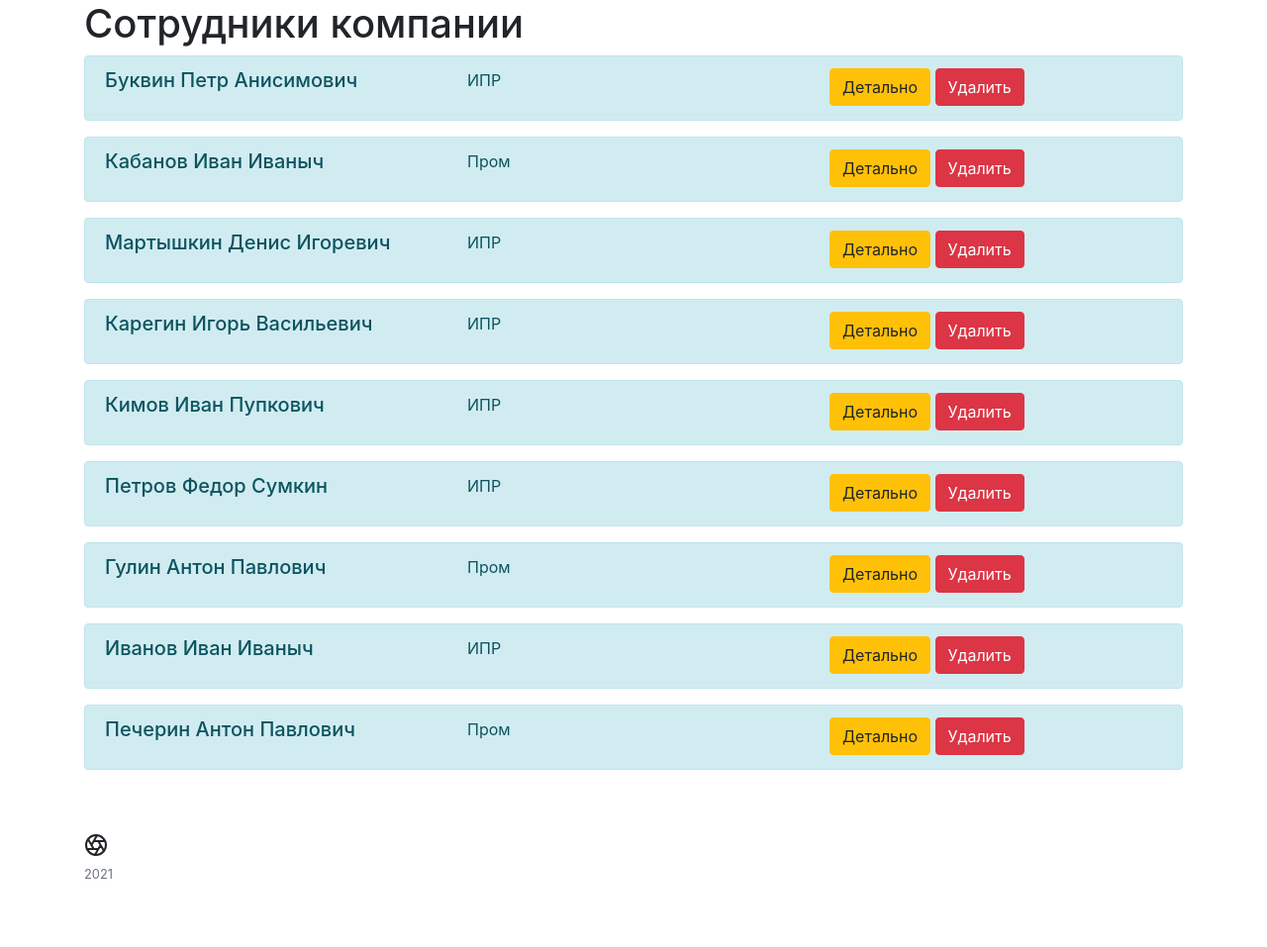
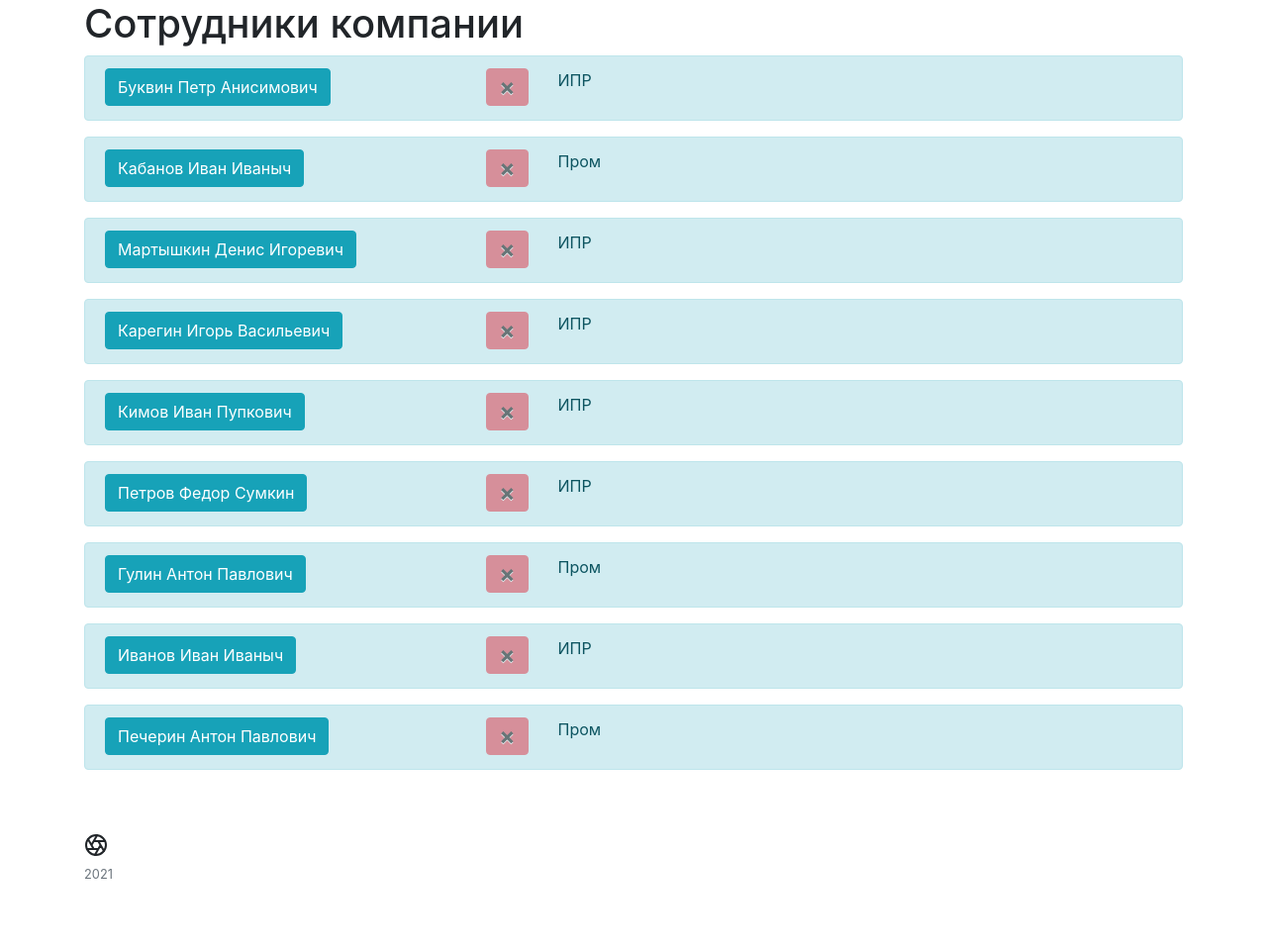
Before and after one commit to RuKey-Sys/Inventorisation, a Flask app: page / in a window 1280 px wide. Shown: the part 48-1005 px from the top of the page at 99% size. Run offline with Flask 2, Linux system fonts and the light colour scheme; data comes from the database, SQL or seed files in the repository; some libraries are stand-ins or nearby versions.

Commit message:
Change btns

```diff
--- a/templates/inventory.html
+++ b/templates/inventory.html
@@ -12,16 +12,16 @@
         {% for el in articles %}
         <div class="alert alert-info">
             <div class="row">
-                <div class="col">
-                    <h5>{{ el.title }}</h5>
+                <div class="col-md-4">
+                    <a class="btn btn-info" href="/inventory/{{ el.id }}">{{ el.title }}</a>
+                </div>
+                <div class="col-1">
+                    <a href="/inventory/{{ el.id }}/delete" class="close btn btn-danger justify-content-center">&times;</a>
                 </div>
                 <div class="col">
                     <p>{{ el.intro }}</p>
                 </div>
-                <div class="col">
-                    <a href="/inventory/{{ el.id }}" class="btn btn-warning">Детально</a>
-                    <a href="/inventory/{{ el.id }}/delete" class="btn btn-danger">Удалить</a>
-                </div>
+
             </div>
         </div>
         {% endfor %}
```
